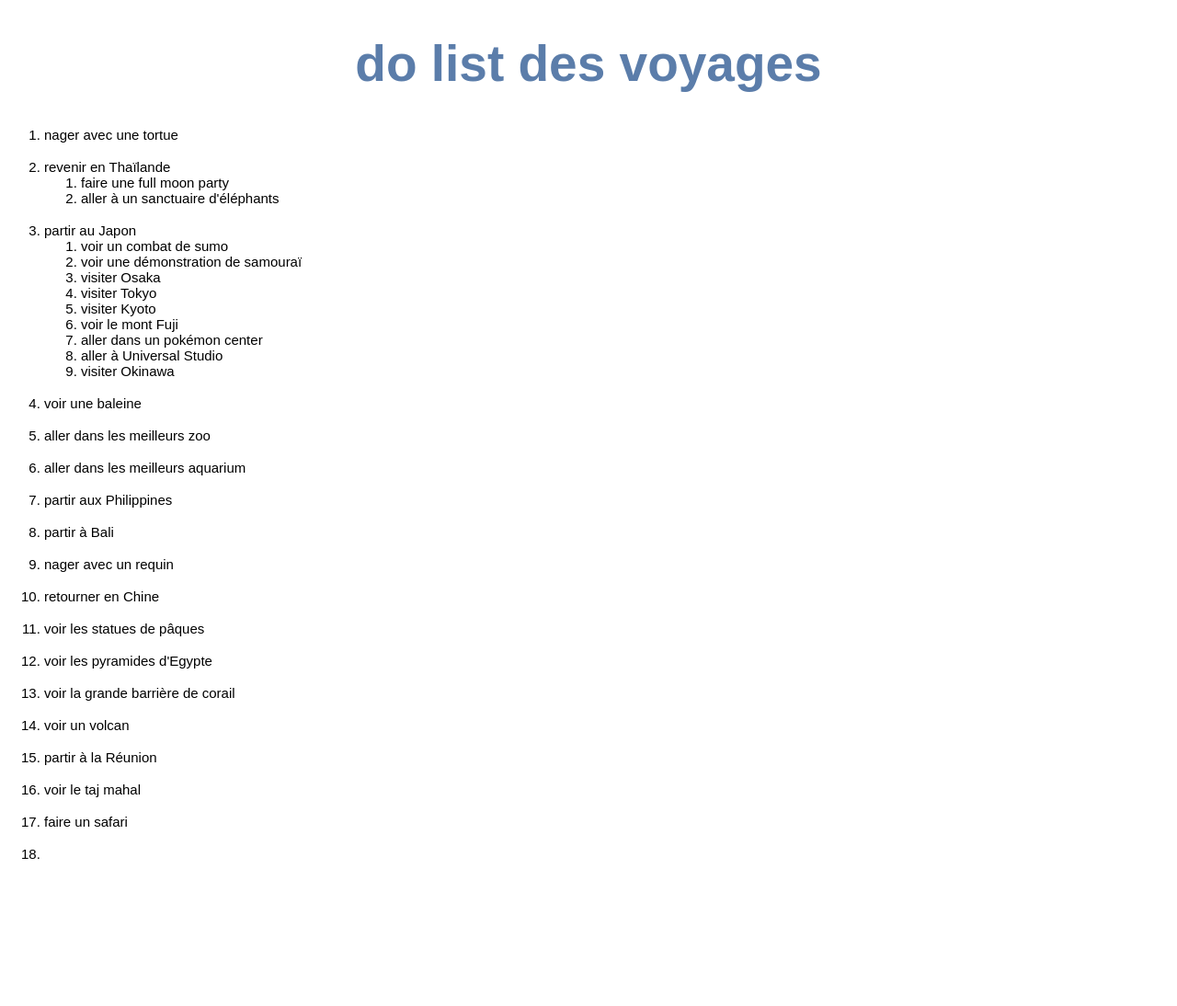
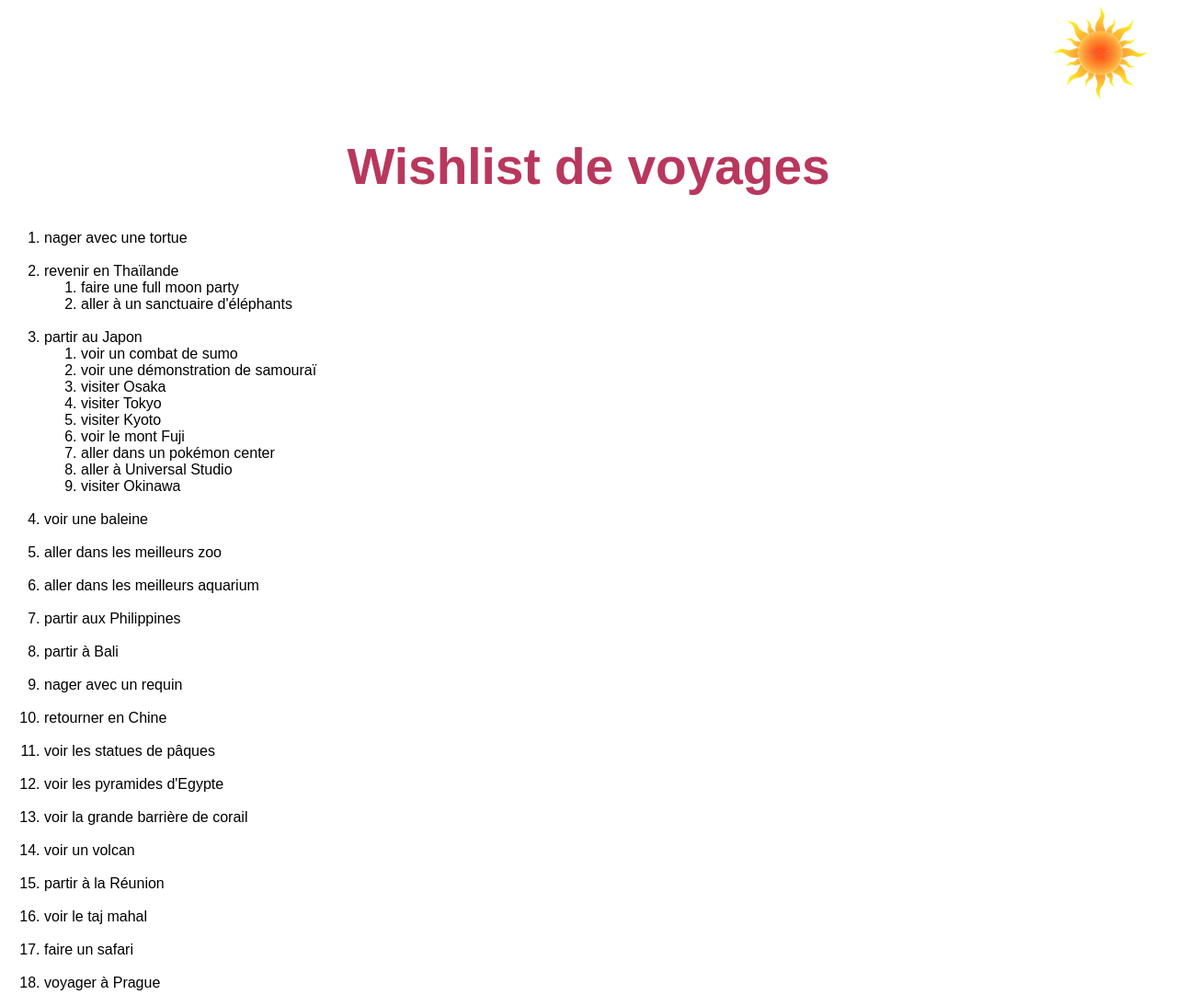
Before and after one commit to titine164/html-io, a plain HTML site: page public/en cours.html in a window 1280 px wide. Shown: the whole page at 92% size. Before the commit the page ends 953 px from the top, so only its background shows below. Drawn offline with Linux system fonts and the light colour scheme; files that its build step writes are made by us from their sources.

Commit message:
Add files via upload

```diff
--- a/public/en cours.html
+++ b/public/en cours.html
@@ -4,11 +4,14 @@
     <meta charset="UTF-8">
     <meta name="viewport" content="width=device-width, initial-scale=1.0">
     <title> Voyages autour du monde </title>
-<link rel="stylesheet" href="./style.css"/>
+<link rel="stylesheet" href="../stylewishlist.css"/>
 </head>
 <body>
 
-<h1>do list des voyages </h1>
+
+<a href="../index.html"><img src="../photos/soleil.png" alt="soleil"></a>
+
+<h1> Wishlist de voyages </h1>
 <ol>
 
     <li>nager avec une tortue</li>
@@ -61,4 +64,4 @@
 </br>
     <li>faire un safari</li>
 </br>
-    <li></li>
+    <li>voyager à Prague</li>
```
